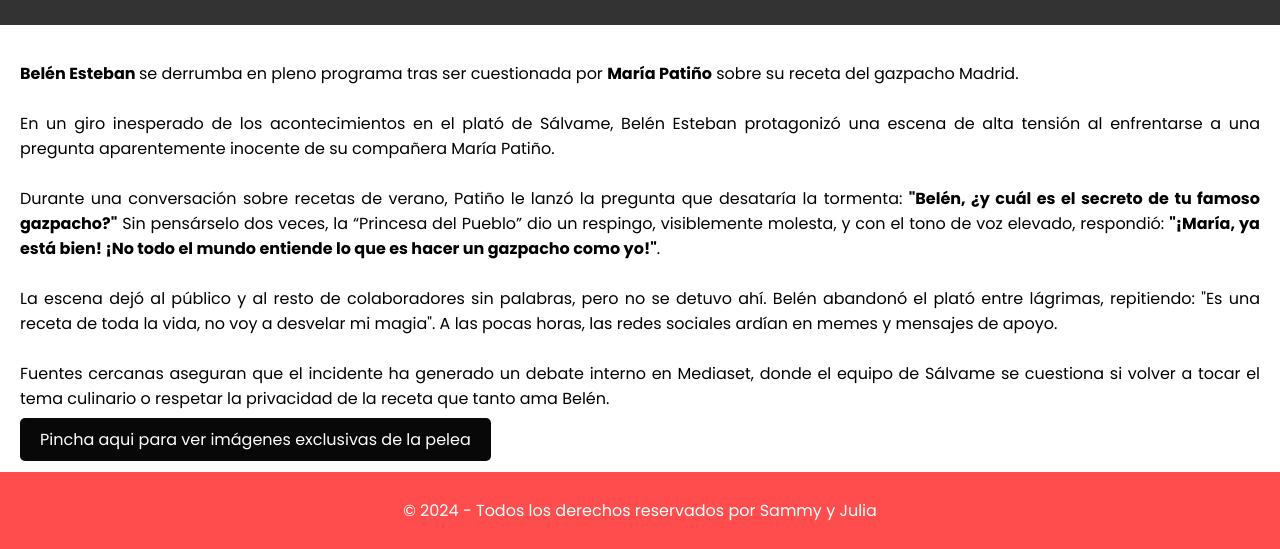
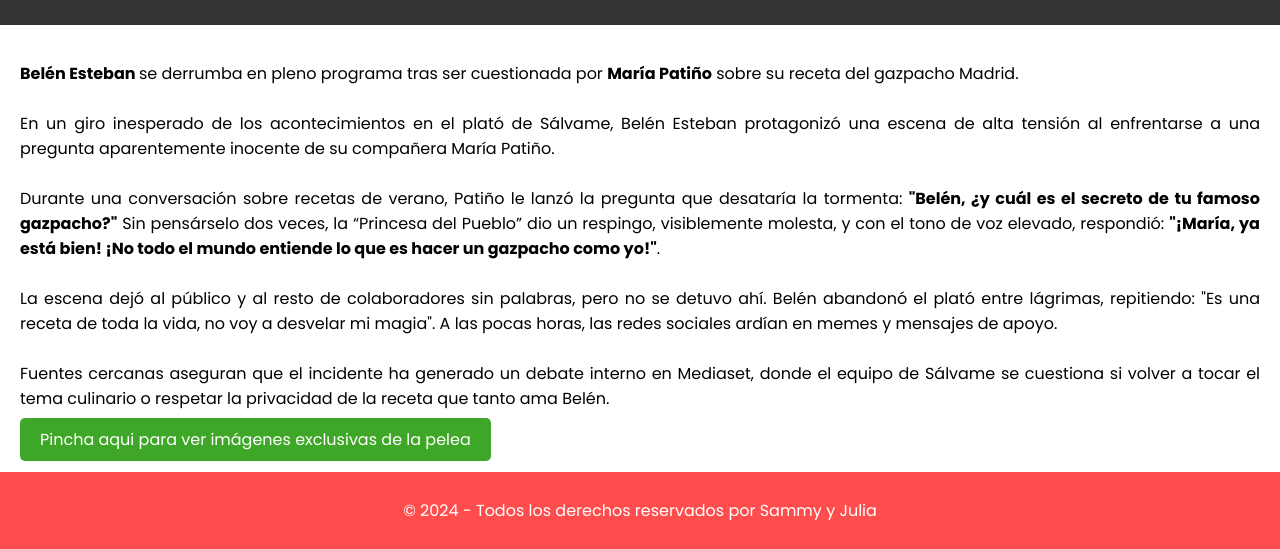
Before and after one commit to Juls010/Tarea-2, a plain HTML site: page index.HTML in a window 1280 px wide. In both pictures the pointer is over the link "Pincha aqui para ver imágenes exclusivas de la pelea". Shown: the part 667-1216 px from the top of the page. Drawn offline with Linux system fonts and the light colour scheme.

Commit message:
hoover changed

```diff
--- a/styles.css
+++ b/styles.css
@@ -38,7 +38,7 @@ a {
 }
 
 a:hover {
-    background-color: #080808;
+    background-color: #3fa728;
     color: #fff;
 }
 
```
